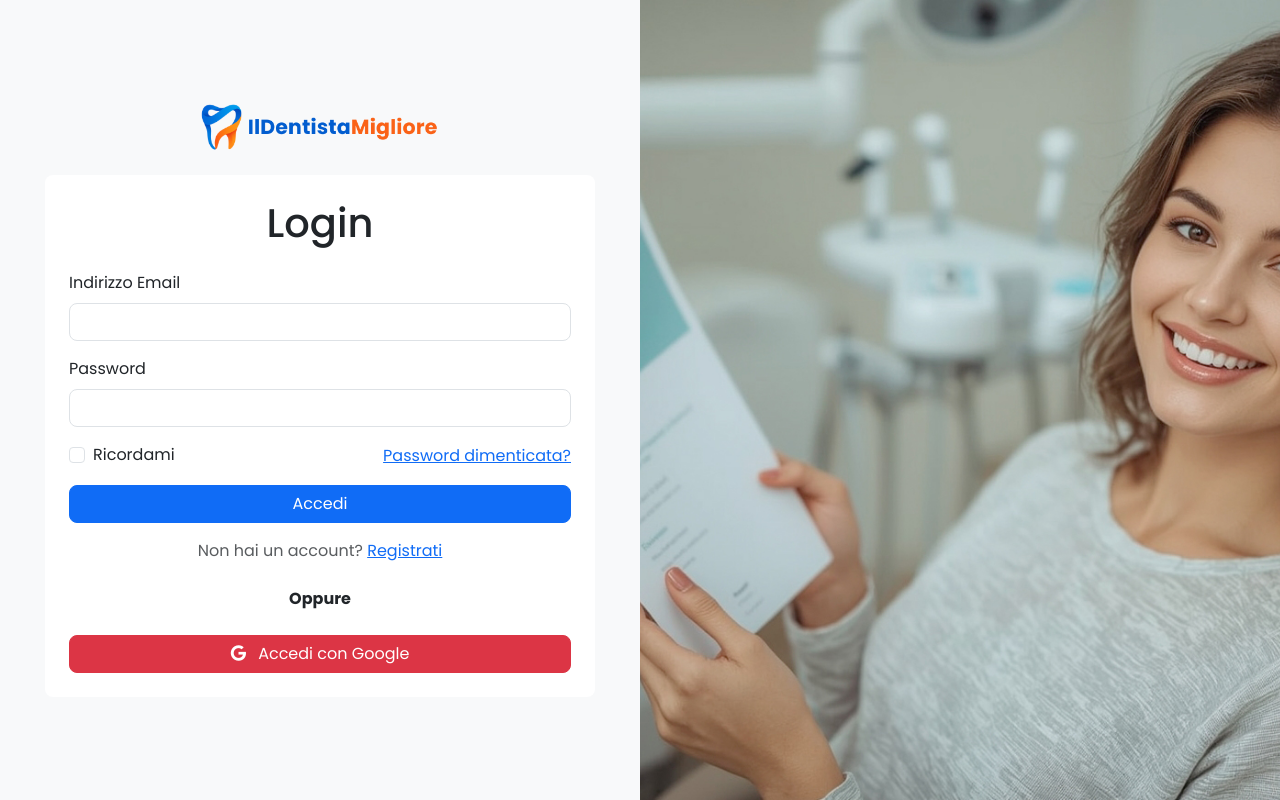
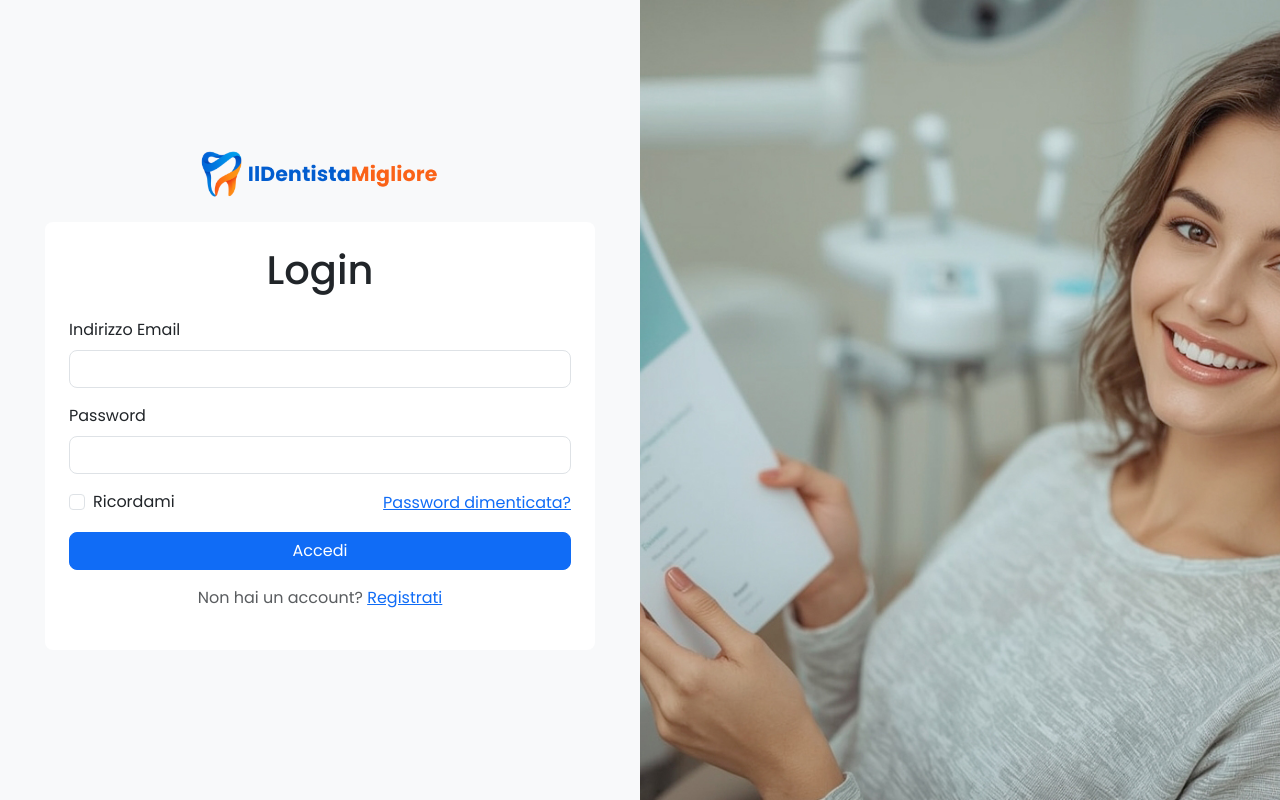
Before and after one commit to davidearbola/idm-new-project, a Vue app in the folder client/: page /login in a window 1280 px wide. Built offline with nearby package versions, Linux system fonts and the light colour scheme; no server answers.

Commit message:
disabilitato accesso con google

```diff
--- a/client/src/router/index.js
+++ b/client/src/router/index.js
@@ -50,12 +50,13 @@ const router = createRouter({
       component: () => import('../views/Auth/LoginView.vue'),
       meta: { layout: 'AuthLayout', requiresGuest: true },
     },
-    {
-      path: '/social-callback',
-      name: 'social-callback',
-      component: () => import('@/views/Auth/SocialCallbackView.vue'),
-      meta: { layout: 'AuthLayout', requiresGuest: true },
-    },
+    // GOOGLE LOGIN TEMPORANEAMENTE DISABILITATO
+    // {
+    //   path: '/social-callback',
+    //   name: 'social-callback',
+    //   component: () => import('@/views/Auth/SocialCallbackView.vue'),
+    //   meta: { layout: 'AuthLayout', requiresGuest: true },
+    // },
     {
       path: '/register',
       name: 'register',
--- a/client/src/views/Auth/LoginView.vue
+++ b/client/src/views/Auth/LoginView.vue
@@ -38,7 +38,8 @@ const handleLogin = async (values, { resetForm }) => {
     })
   }
 }
-const googleAuthUrl = `${import.meta.env.VITE_API_URL}/api/auth/google/redirect`;
+// GOOGLE LOGIN TEMPORANEAMENTE DISABILITATO
+// const googleAuthUrl = `${import.meta.env.VITE_API_URL}/api/auth/google/redirect`;
 </script>
 
 <template>
@@ -99,6 +100,8 @@ const googleAuthUrl = `${import.meta.env.VITE_API_URL}/api/auth/google/redirect`
           </p>
         </div>
       </Form>
+      <!-- GOOGLE LOGIN TEMPORANEAMENTE DISABILITATO -->
+      <!--
       <div class="my-4">
         <p class="text-center fw-bold mx-3 mb-0">Oppure</p>
       </div>
@@ -107,6 +110,7 @@ const googleAuthUrl = `${import.meta.env.VITE_API_URL}/api/auth/google/redirect`
           <i class="fa-brands fa-google me-2"></i> Accedi con Google
         </a>
       </div>
+      -->
 
     </div>
   </div>
```
Also changed, not shown: 1 other file (tests, documents, lock files or other folders).
